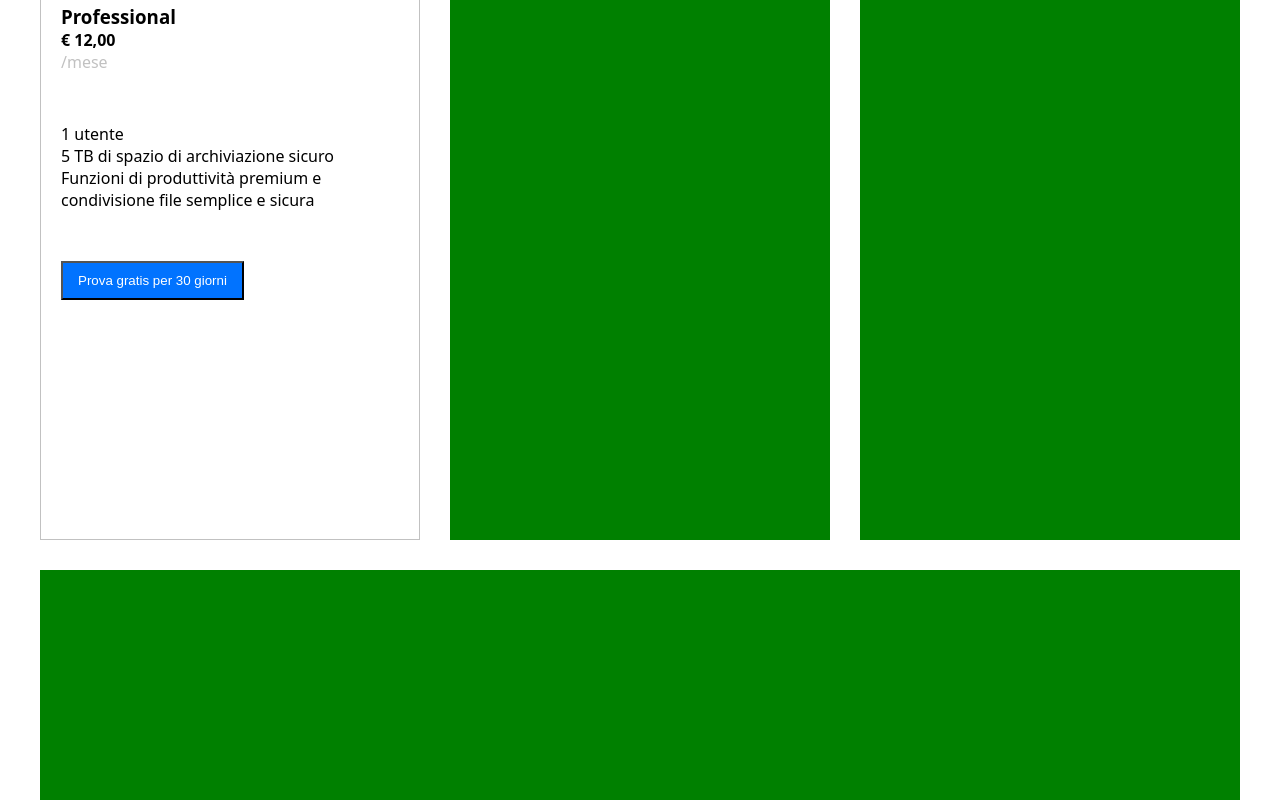
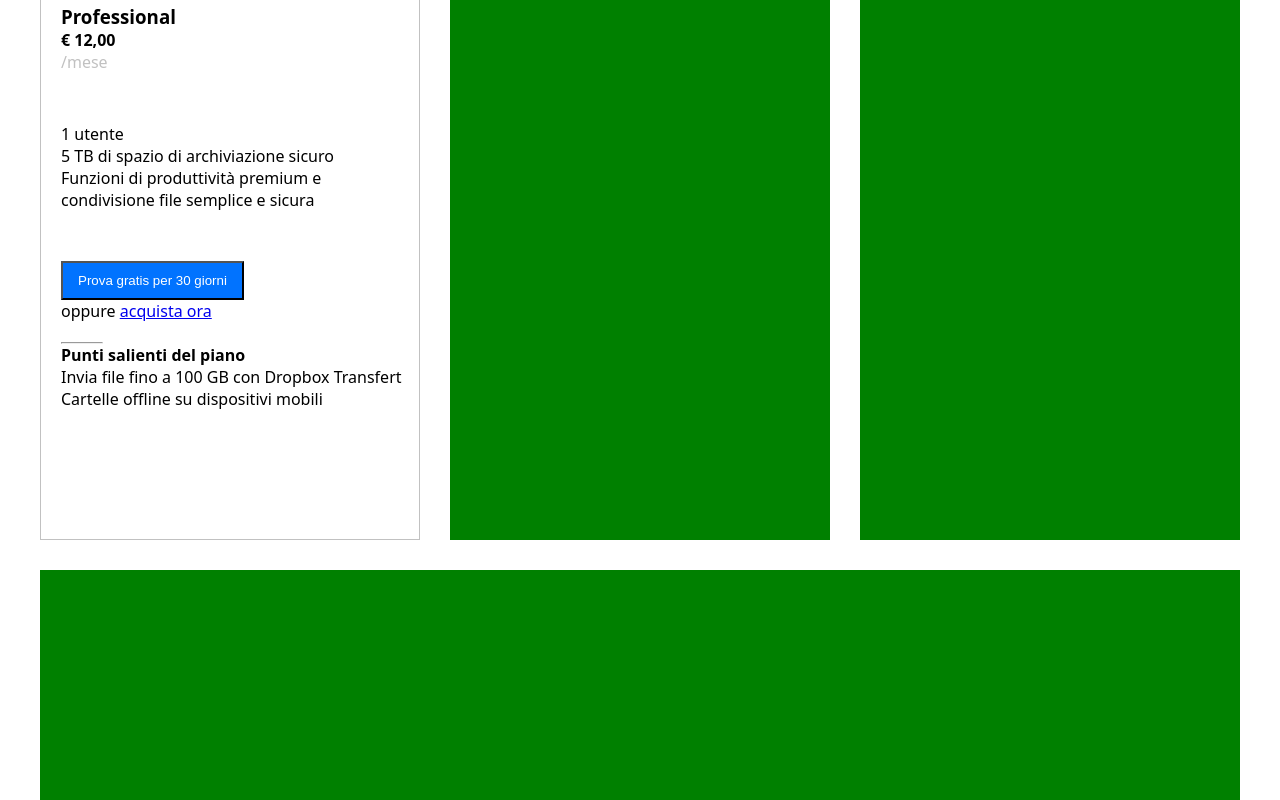
Before and after one commit to fabioferrari00/htmlcss-dropbox, a plain HTML site: page index.html in a window 1280 px wide. Shown: the part 1105-1905 px from the top of the page. Drawn offline with Linux system fonts and the light colour scheme.

Commit message:
[upd] fine prima card senza css

```diff
--- a/css/style.css
+++ b/css/style.css
@@ -21,6 +21,12 @@ span {
   font-family: system-ui, -apple-system, BlinkMacSystemFont, 'Segoe UI', Roboto, Oxygen, Ubuntu, Cantarell, 'Open Sans', 'Helvetica Neue', sans-serif;
 }
 
+hr {
+  padding: 0px 20px;
+  width: 20px;
+  margin-top: 20px;
+}
+
 .font-roboto {
   font-family: system-ui, -apple-system, BlinkMacSystemFont, 'Segoe UI', Roboto, Oxygen, Ubuntu, Cantarell, 'Open Sans', 'Helvetica Neue', sans-serif;
 }
@@ -30,6 +36,10 @@ span {
 }
 
 .border-bottom {
+  border-bottom: 1px solid rgb(193, 193, 193);
+}
+
+.border-short {
   border-bottom: 1px solid rgb(193, 193, 193);
 }
 
@@ -47,7 +57,7 @@ span {
   margin: 0 auto;
 }
 
-.price {
+.text-bold {
   font-weight: bold;
 }
 
--- a/index.html
+++ b/index.html
@@ -62,14 +62,20 @@
           </div>
           <div class="body-card font-roboto py-20 ml-20 text-left">
             <h3>Professional</h3>
-            <span class="price">€ 12,00</span><br>
+            <span class="text-bold">€ 12,00</span><br>
             <span class="details">/mese</span>
             <ul class="py-50">
               <li>1 utente</li>
               <li>5 TB di spazio di archiviazione sicuro</li>
               <li>Funzioni di produttività premium e condivisione file semplice e sicura</li>
             </ul>
-            <button class="btn">Prova gratis per 30 giorni</button>
+            <button class="btn">Prova gratis per 30 giorni</button><br>
+            <span>oppure <a href="#">acquista ora</a></span>
+            <hr>
+            <ul><span class="text-bold">Punti salienti del piano</span>
+              <li>Invia file fino a 100 GB con Dropbox Transfert</li>
+              <li>Cartelle offline su dispositivi mobili</li>
+            </ul>
           </div>
         </div>
         <div class="col-33 bg-green">
```
